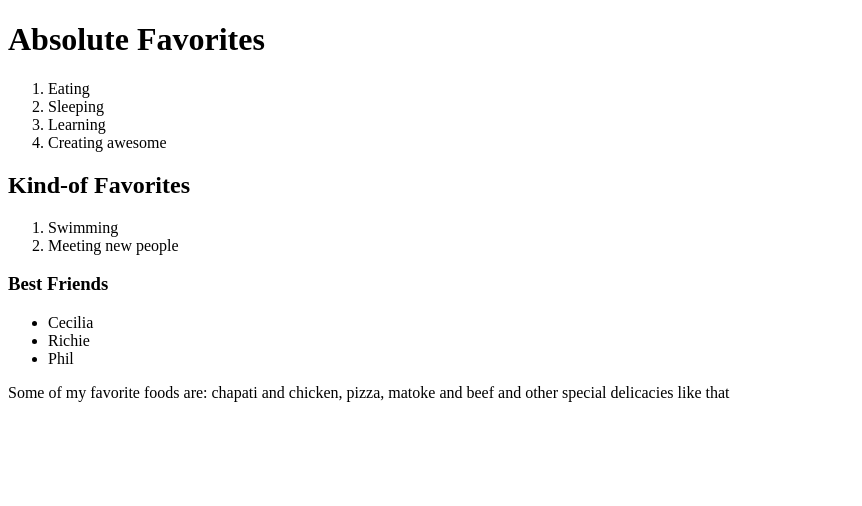
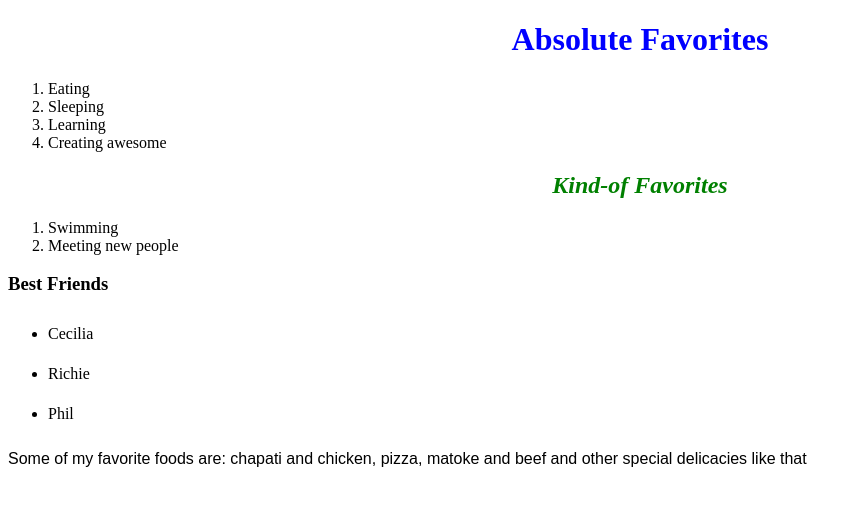
Before and after one commit to rkemmy/my-first-webpage, a plain HTML site: page my-favorite-things.html in a window 1280 px wide. Shown: the whole page, without its empty margins (0-862 px from the left). Drawn offline with Linux system fonts and the light colour scheme.

Commit message:
add css styling

```diff
--- /dev/null
+++ b/css/style.css
@@ -0,0 +1,15 @@
+h1 {
+  color:blue;
+  text-align: center;
+}
+h2{
+  color: green;
+  font-style: italic;
+  text-align: center;
+}
+p{
+  font-family: sans-serif;
+}
+ul{
+  line-height: 40px;
+}
--- a/my-favorite-things.html
+++ b/my-favorite-things.html
@@ -2,6 +2,7 @@
 <html>
   <head>
     <title>My Favorite Things in the World-right now</title>
+    <link href="css/style.css" rel="stylesheet" type="text/css">
   </head>
   <body>
     <h1>Absolute Favorites</h1>
```
Also changed, not shown: my-first-webpage.html (+1 -0 lines).
